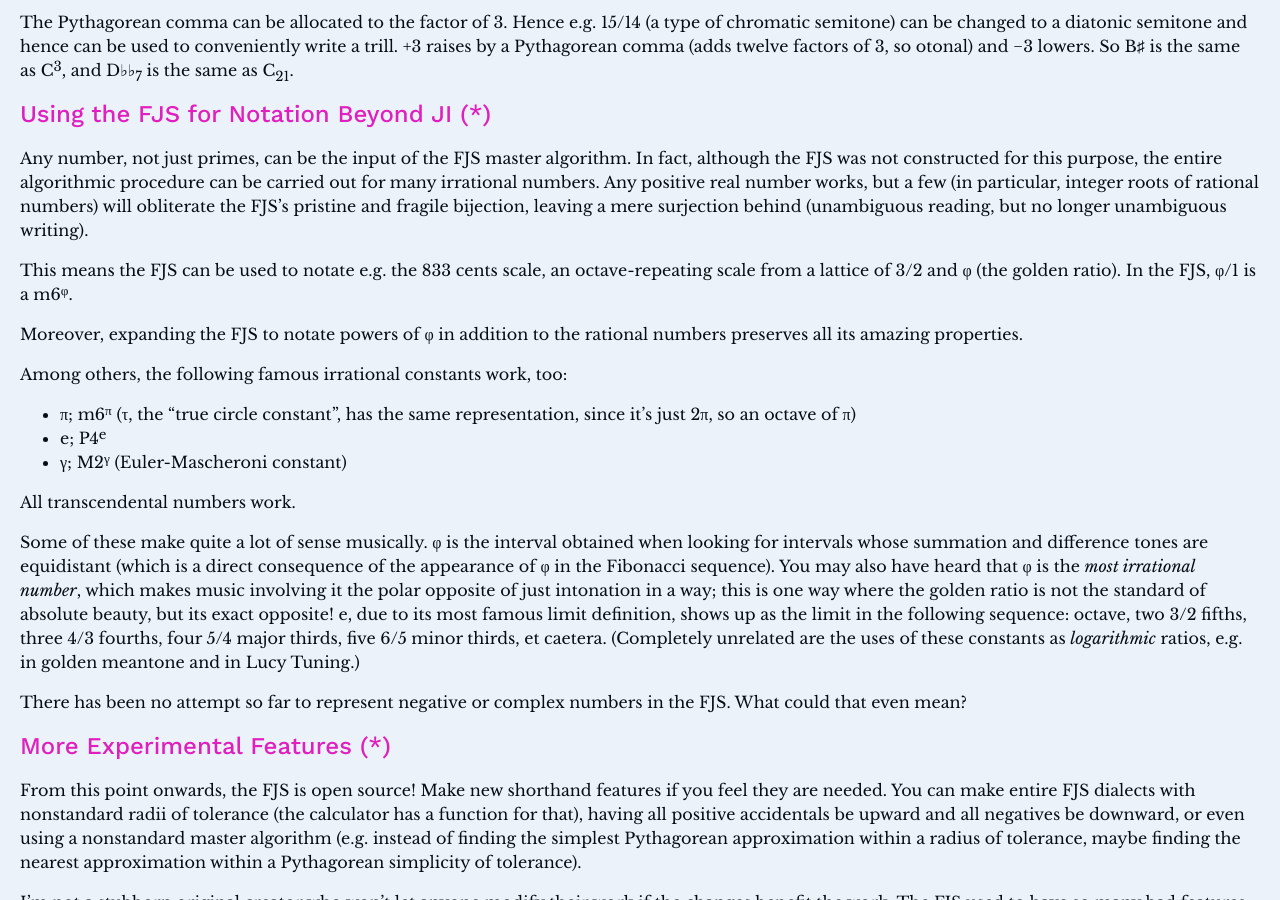
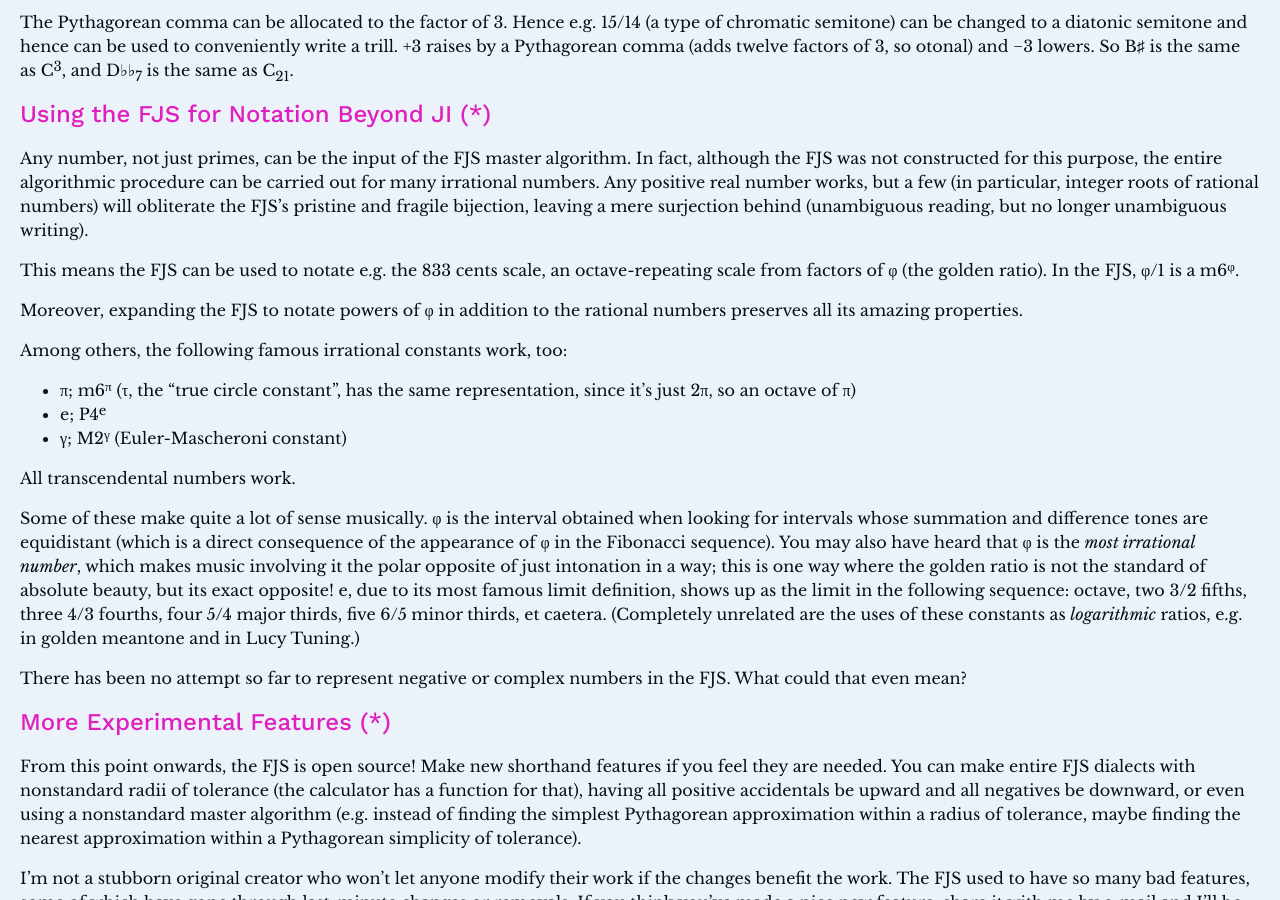
Before and after one commit to misotanni/misotanni.github.io, a Jekyll site: the page built from fjs/en/rules.md, in a window 1280 px wide and 900 px high, scrolled down 4036 px. Built offline with Jekyll 4.4.1, drawn with Linux system fonts in a browser that asks for light colours; our own code applies the rules of GitHub Pages for plain Markdown files; formulas are drawn with MathJax 3.

Commit message:
corrected misinformation

```diff
--- a/fjs/en/rules.md
+++ b/fjs/en/rules.md
@@ -126,7 +126,7 @@ The Pythagorean comma can be allocated to the factor of 3. Hence e.g. 15/14 (a t
 
 Any number, not just primes, can be the input of the FJS master algorithm. In fact, although the FJS was not constructed for this purpose, the entire algorithmic procedure can be carried out for many irrational numbers. Any positive real number works, but a few (in particular, integer roots of rational numbers) will obliterate the FJS's pristine and fragile bijection, leaving a mere surjection behind (unambiguous reading, but no longer unambiguous writing).
 
-This means the FJS can be used to notate e.g. the 833 cents scale, an octave-repeating scale from a lattice of 3/2 and φ (the golden ratio). In the FJS, φ/1 is a m6<sup>φ</sup>.
+This means the FJS can be used to notate e.g. the 833 cents scale, an octave-repeating scale from factors of φ (the golden ratio). In the FJS, φ/1 is a m6<sup>φ</sup>.
 
 Moreover, expanding the FJS to notate powers of φ in addition to the rational numbers preserves all its amazing properties.
 
```
Also changed, not shown: fjs/de/rules.md (+1 -1 lines), fjs/fr/rules.md (+1 -1 lines), fjs/pl/rules.md (+1 -1 lines).
